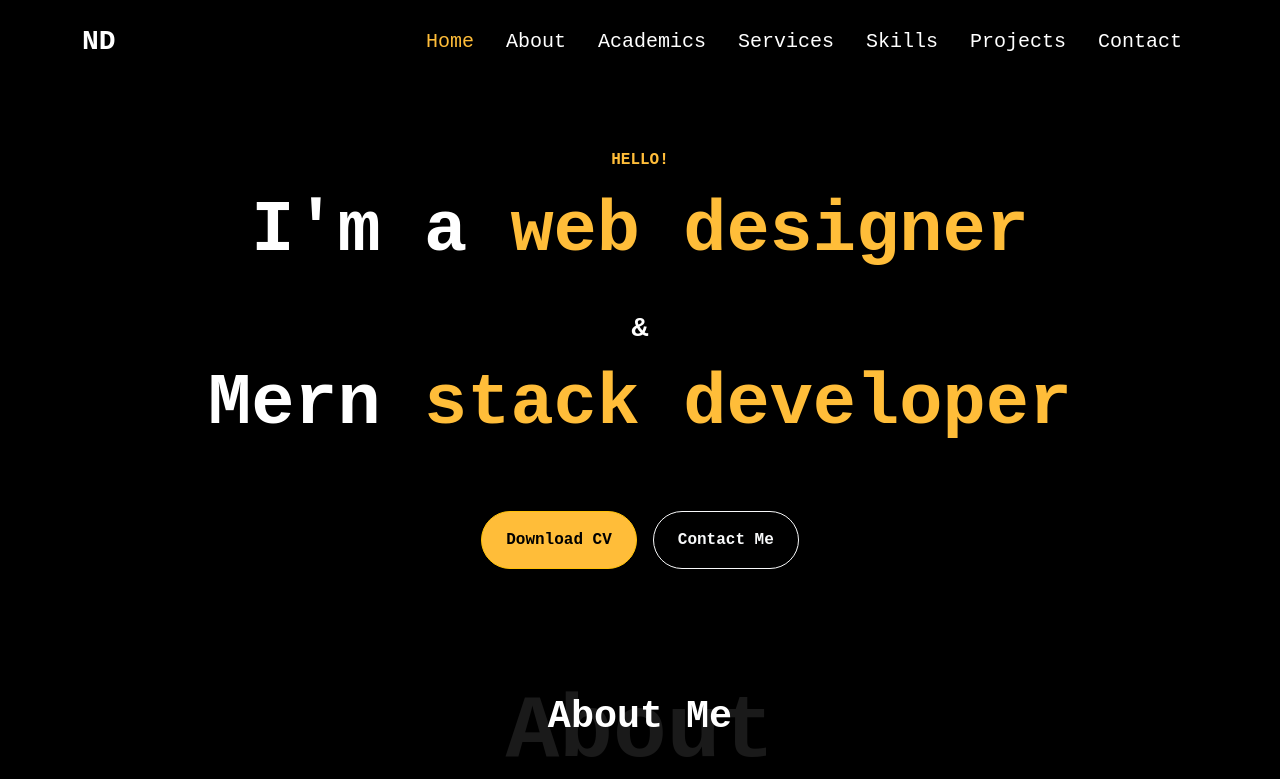
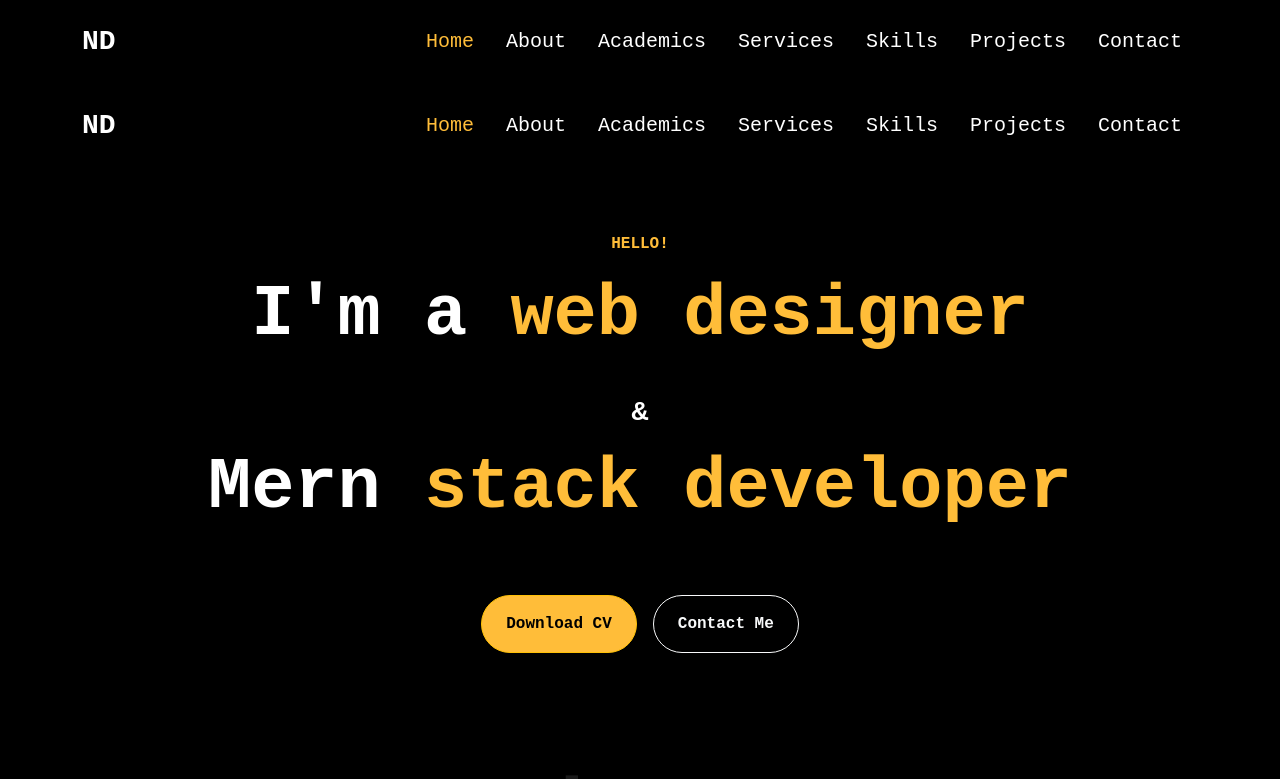
Before and after one commit to nandunddh/Nandukumar, a React (Create React App) app: page / in a window 1280 px wide. Shown: the top 779 px of the page. Built offline with nearby package versions, Linux system fonts and the light colour scheme.

Commit message:
12-10-2023

```diff
--- a/src/App.js
+++ b/src/App.js
@@ -7,8 +7,8 @@ import Contact from './components/Contact'
 function App() {
   return (
     <>
-      {/* <Navbar /> */}
-      {/* <Home /> */}
+      <Navbar />
+      <Home />
 
       <Routes>
         <Route path="/" element={<Home />} />
```
